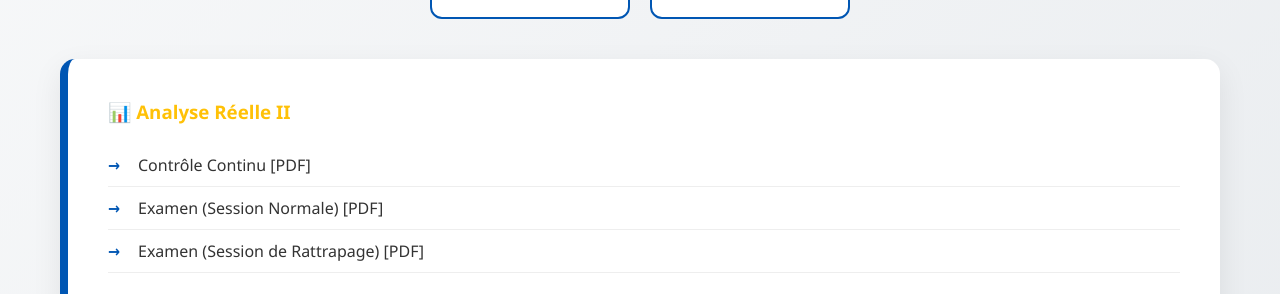
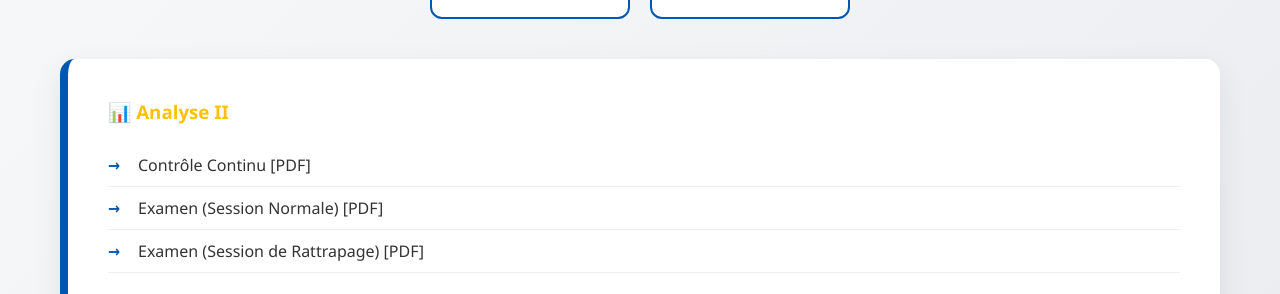
Before and after one commit to mahmoudmath/mahmoudmath.github.io, a Jekyll site: the page examens-24-25.html, which Jekyll copies as it is, in a window 1280 px wide. Shown: the part 320-614 px from the top of the page. Built offline with Jekyll 4.4.1, drawn with Linux system fonts in a browser that asks for light colours.

Commit message:
Update examens-24-25.html

```diff
--- a/examens-24-25.html
+++ b/examens-24-25.html
@@ -16,7 +16,7 @@
             <a href="choix-annee-examens.html" class="nav-card">⬅ RETOUR</a>
         </nav>
         <section class="presentation">
-            <h3 style="color: #ffc107; margin-bottom: 15px;">📊 Analyse Réelle II</h3>
+            <h3 style="color: #ffc107; margin-bottom: 15px;">📊 Analyse II</h3>
             <ul class="resource-list">
                 <li>Contrôle Continu <a href="assets/pdf/Controle-analyse2-2024-2025.pdf" target="_blank">[PDF]</a></li>
                 <li>Examen (Session Normale) <a href="assets/pdf/Examen-normal-analyse2-2024-2025.pdf" target="_blank">[PDF]</a></li>
```
